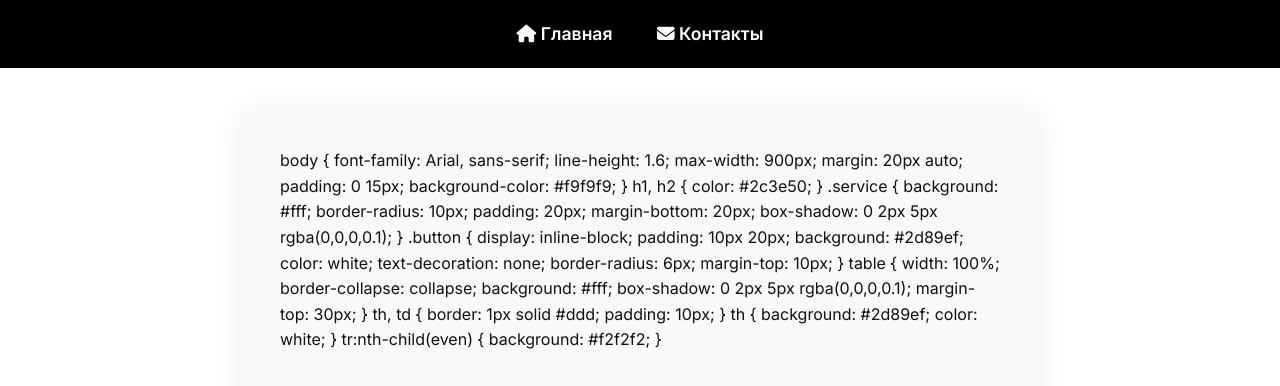
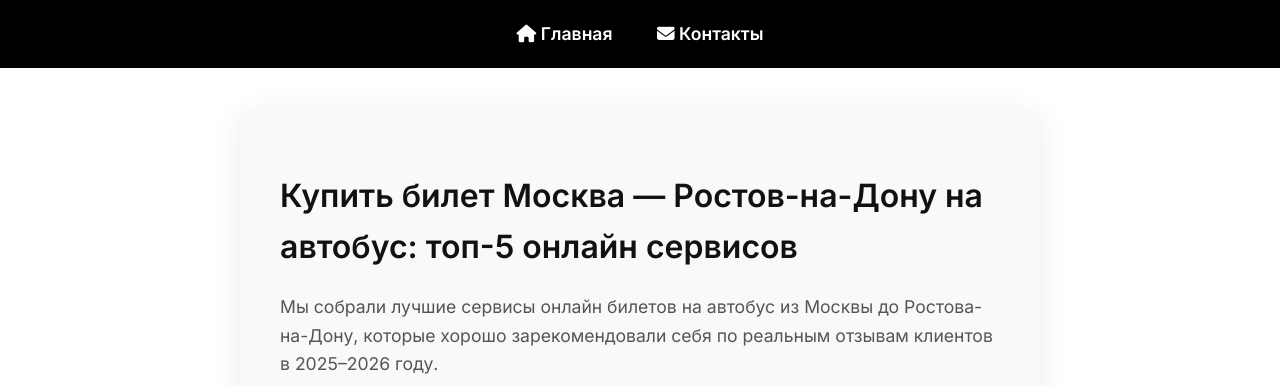
Before and after one commit to PolinCPA/bilet-na-avtobus-msk-Rostov-on-Don, a plain HTML site: page index.html in a window 1280 px wide. Shown: the top 386 px of the page. Drawn offline with Linux system fonts and the light colour scheme.

Commit message:
Update index.html

```diff
--- a/index.html
+++ b/index.html
@@ -83,51 +83,6 @@
     </nav>
   </header>
   <main>
-       body {
-      font-family: Arial, sans-serif;
-      line-height: 1.6;
-      max-width: 900px;
-      margin: 20px auto;
-      padding: 0 15px;
-      background-color: #f9f9f9;
-    }
-    h1, h2 {
-      color: #2c3e50;
-    }
-    .service {
-      background: #fff;
-      border-radius: 10px;
-      padding: 20px;
-      margin-bottom: 20px;
-      box-shadow: 0 2px 5px rgba(0,0,0,0.1);
-    }
-    .button {
-      display: inline-block;
-      padding: 10px 20px;
-      background: #2d89ef;
-      color: white;
-      text-decoration: none;
-      border-radius: 6px;
-      margin-top: 10px;
-    }
-    table {
-      width: 100%;
-      border-collapse: collapse;
-      background: #fff;
-      box-shadow: 0 2px 5px rgba(0,0,0,0.1);
-      margin-top: 30px;
-    }
-    th, td {
-      border: 1px solid #ddd;
-      padding: 10px;
-    }
-    th {
-      background: #2d89ef;
-      color: white;
-    }
-    tr:nth-child(even) {
-      background: #f2f2f2;
-    }
   </style>
 </head>
 <body>
```
